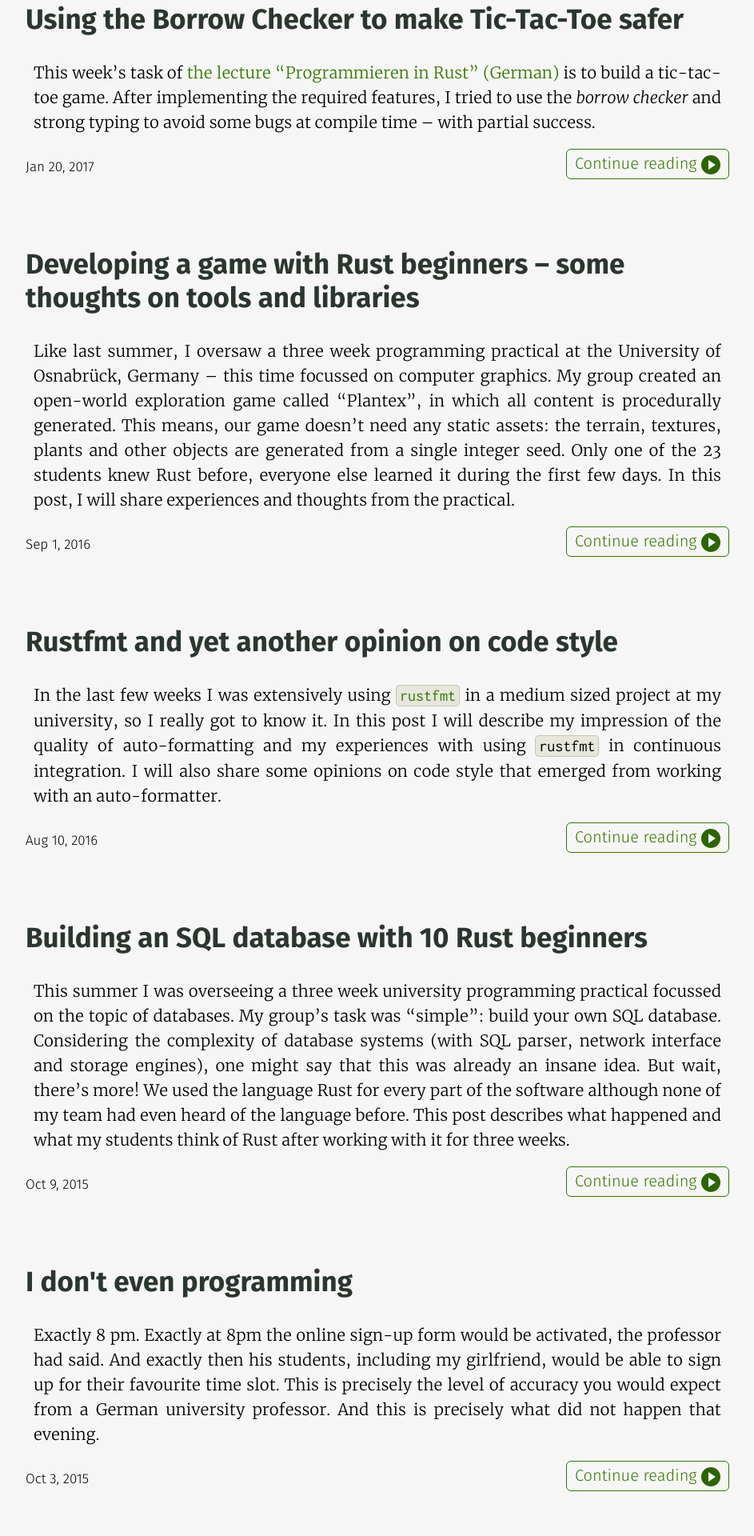
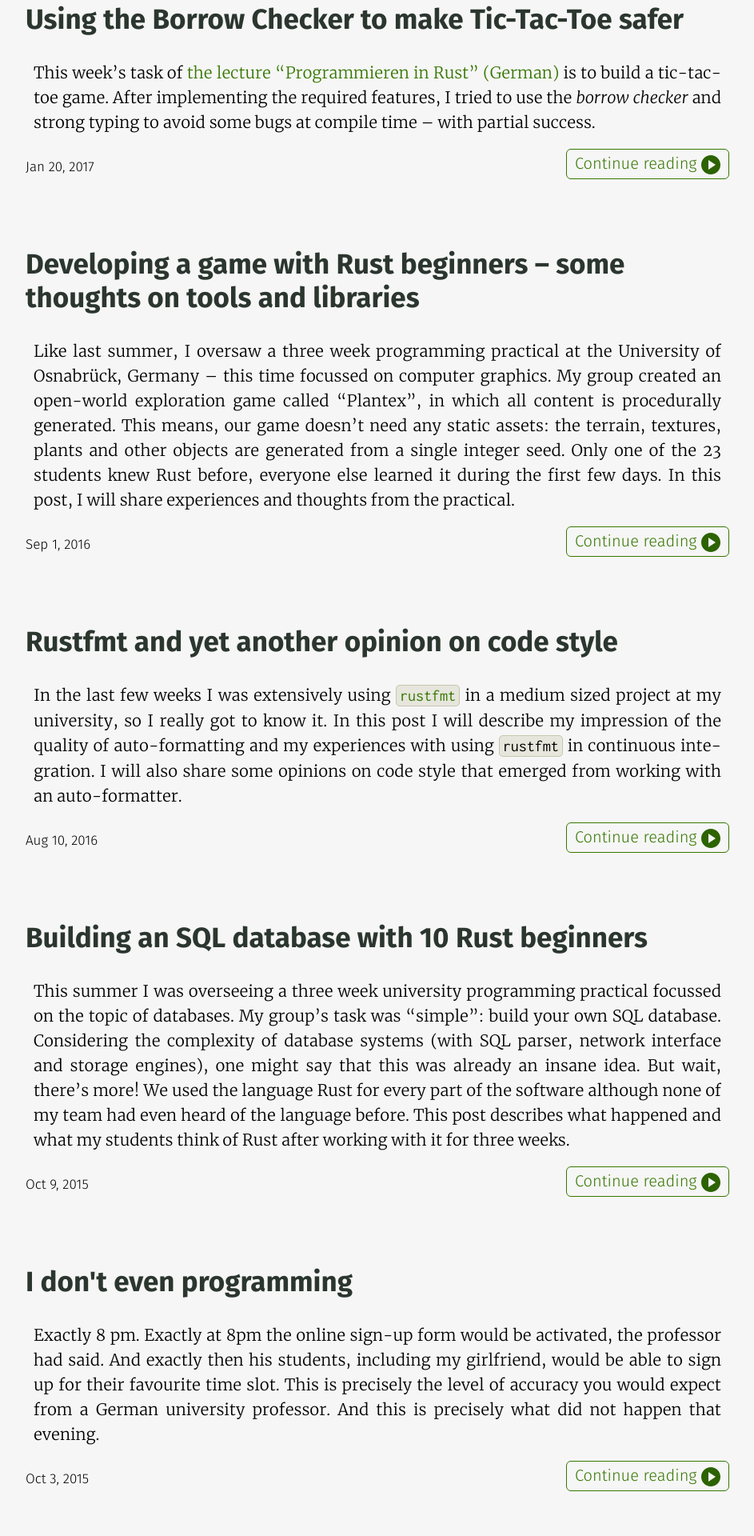
Before and after one commit to LukasKalbertodt/LukasKalbertodt.github.io, a Jekyll site: the page built from index.html, in a window 1280 px wide. Shown: the part 828-2748 px from the top of the page at 80% size, without its empty margins (168-1111 px from the left). Built offline with Jekyll 4.4.1, drawn with Linux system fonts in a browser that asks for light colours.

Commit message:
Enable hyphenization for large screens

```diff
--- a/_layouts/default.html
+++ b/_layouts/default.html
@@ -3,7 +3,7 @@
 
   {% include head.html %}
 
-  <body>
+  <body lang="en">
     <div id="all">
       <div id="center-all">
 
--- a/_sass/_post.scss
+++ b/_sass/_post.scss
@@ -136,6 +136,7 @@
     .post-content {
         p {
             text-align: justify;
+            hyphens: auto;
         }
     }
 }
```
